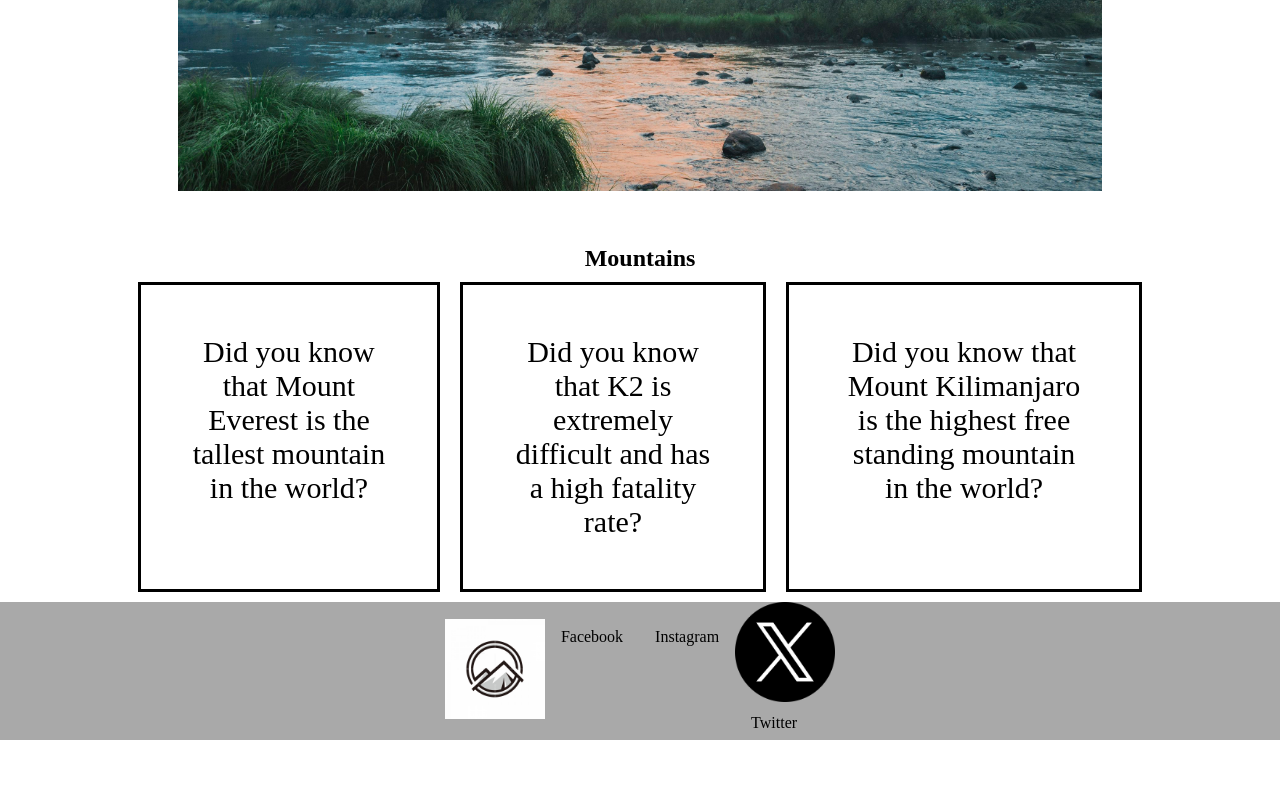
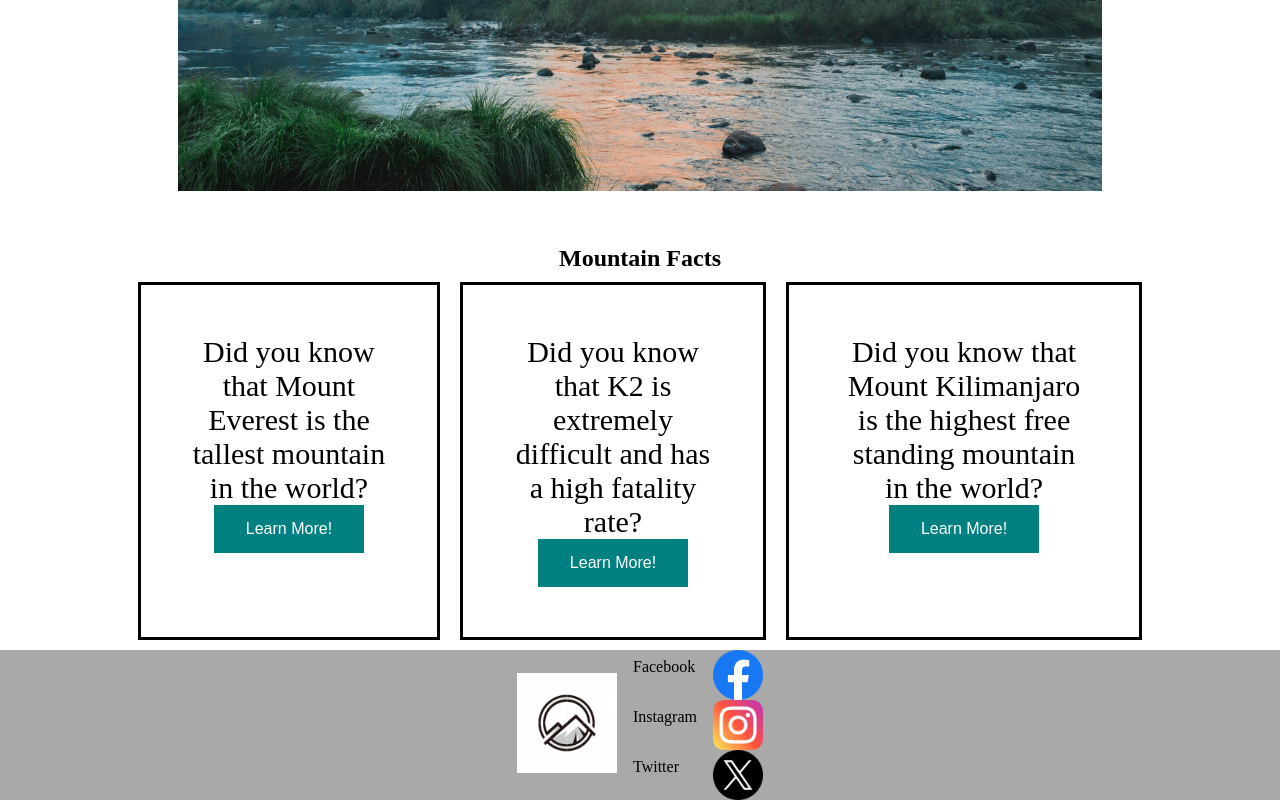
Before and after one commit to anderyum000/Web-Dev-2, a plain HTML site: page index.html in a window 1280 px wide. Shown: the part 576-1376 px from the top of the page. Before the commit the page ends 1316 px from the top, so only its background shows below. Drawn offline with Linux system fonts and the light colour scheme.

Commit message:
Working on the footer

```diff
--- a/index.html
+++ b/index.html
@@ -22,18 +22,24 @@
     </div>
     <main>
       <img src="/assets/pic.jpg" class="pic" />
-      <h2>Mountains</h2>
+      <h2>Mountain Facts</h2>
       <div class="flex">
         <div>
           Did you know that Mount Everest is the tallest mountain in the world?
+          <br />
+          <button>Learn More!</button>
         </div>
         <div>
           Did you know that K2 is extremely difficult and has a high fatality
           rate?
+          <br />
+          <button>Learn More!</button>
         </div>
         <div>
           Did you know that Mount Kilimanjaro is the highest free standing
           mountain in the world?
+          <br />
+          <button>Learn More!</button>
         </div>
       </div>
     </main>
@@ -44,15 +50,16 @@
       <div class="social">
         <ul>
           <li>
-            <img src="" /><a href="https://www.facebook.com/">Facebook</a>
+            <img src="/assets/facebook.png" />
+            <a href="https://www.facebook.com/">Facebook</a>
           </li>
           <li>
-            <img src="" /><a href="https://www.instagram.com/">Instagram</a>
+            <img src="/assets/instagram.png" />
+            <a href="https://www.instagram.com/">Instagram</a>
           </li>
           <li>
-            <img src="/assets/twitter.png" /><a href="https://twitter.com/"
-              >Twitter</a
-            >
+            <img src="/assets/twitter.png" />
+            <a href="https://twitter.com/">Twitter</a>
           </li>
         </ul>
       </div>
--- a/style.css
+++ b/style.css
@@ -31,7 +31,7 @@ li a {
   padding: 8px 16px;
   text-decoration: none;
 }
-li a:hover {
+.header li a:hover {
   background-color: #555;
   color: white;
 }
@@ -70,6 +70,16 @@ h2 {
   text-align: center;
   border-style: solid;
 }
+button {
+  border: none;
+  color: white;
+  padding: 15px 32px;
+  text-align: center;
+  text-decoration: none;
+  font-size: 16px;
+  cursor: pointer;
+  background-color: teal;
+}
 /* footer section */
 footer {
   display: flex;
@@ -78,20 +88,24 @@ footer {
   align-items: center;
   background-color: darkgray;
 }
-ul {
+.social ul {
   list-style: none;
   height: 100%;
   display: flex;
+  flex-direction: column;
 }
-.social > li a {
+.social li a {
   display: block;
   color: #000;
   margin: auto;
   padding: 8px 16px;
   text-decoration: none;
+  float: left;
 }
 .social img {
-  width: 100px;
+  width: 50px;
+  display: block;
+  float: right;
 }
 .logo-footer img {
   width: 100px;
```
Also changed, not shown: assets/facebook.png (added), assets/instagram.png (added).
